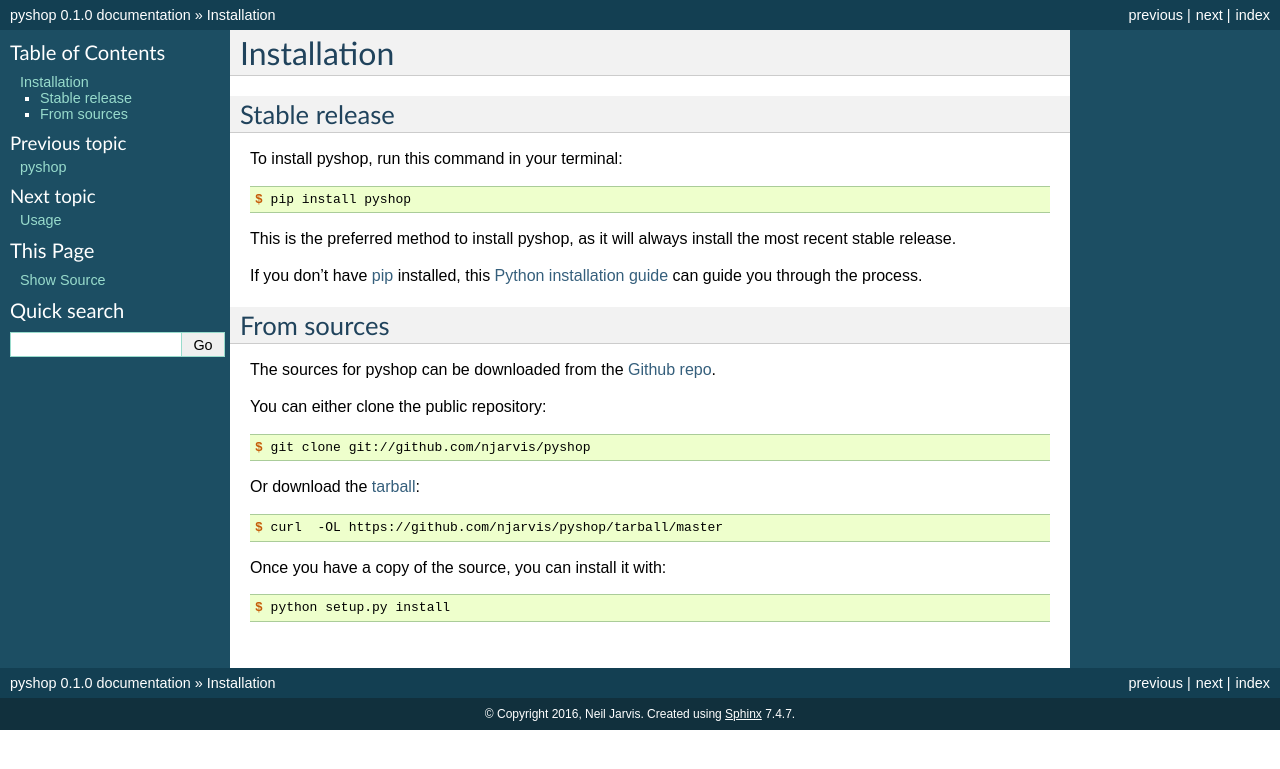
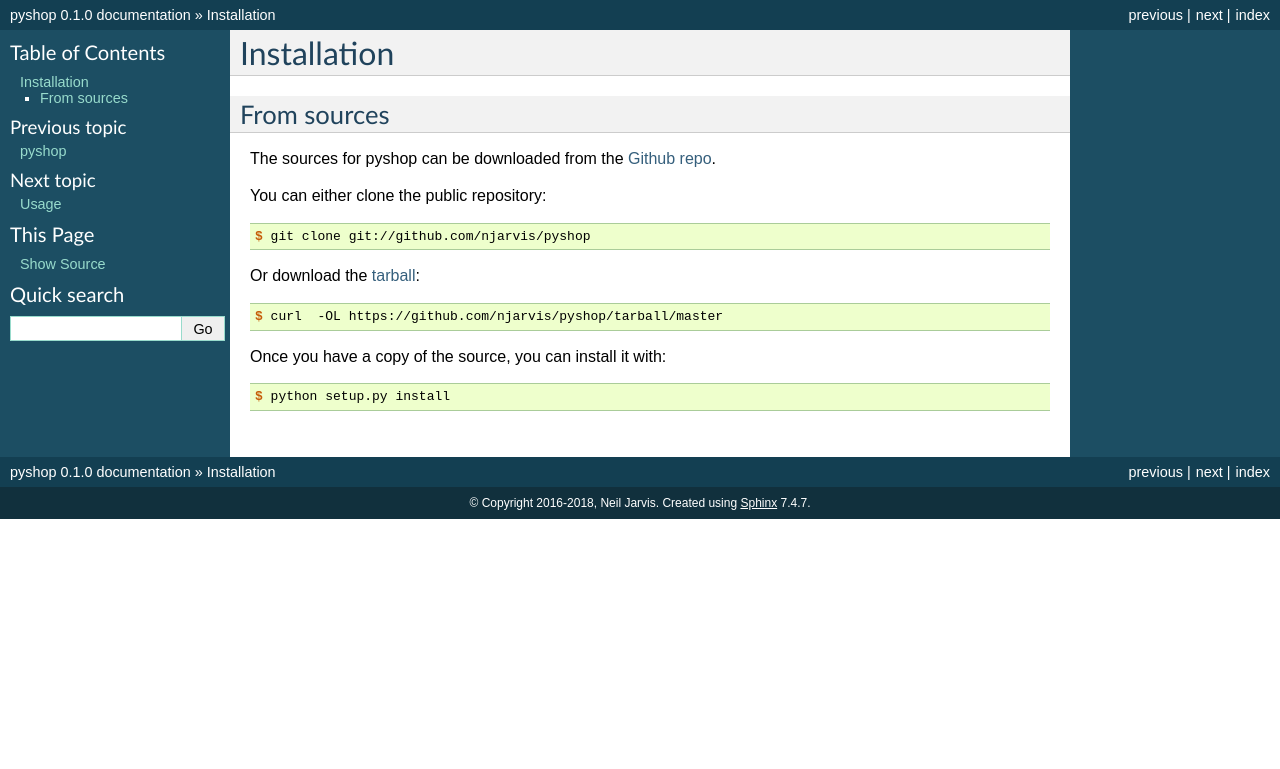
Before and after one commit to njarvis/pyshop, a Sphinx documentation site: the page built from docs/installation.rst, in a window 1280 px wide. Shown: the top 769 px of the page. Built offline with Sphinx 7.4.7, drawn with Linux system fonts in a browser that asks for light colours.

```diff
--- a/docs/conf.py
+++ b/docs/conf.py
@@ -56,7 +56,7 @@ master_doc = 'index'
 
 # General information about the project.
 project = u'pyshop'
-copyright = u"2016, Neil Jarvis"
+copyright = u"2016-2018, Neil Jarvis"
 
 # The version info for the project you're documenting, acts as replacement
 # for |version| and |release|, also used in various other places throughout
--- a/docs/installation.rst
+++ b/docs/installation.rst
@@ -3,25 +3,6 @@
 ============
 Installation
 ============
-
-
-Stable release
---------------
-
-To install pyshop, run this command in your terminal:
-
-.. code-block:: console
-
-    $ pip install pyshop
-
-This is the preferred method to install pyshop, as it will always install the most recent stable release.
-
-If you don't have `pip`_ installed, this `Python installation guide`_ can guide
-you through the process.
-
-.. _pip: https://pip.pypa.io
-.. _Python installation guide: http://docs.python-guide.org/en/latest/starting/installation/
-
 
 From sources
 ------------
--- a/setup.cfg
+++ b/setup.cfg
@@ -1,5 +1,5 @@
 [bumpversion]
-current_version = 0.1.0
+current_version = 0.1.1
 commit = True
 tag = True
 
```
Also changed, not shown: HISTORY.rst (+7 -1 lines), README.rst (+0 -13 lines).
